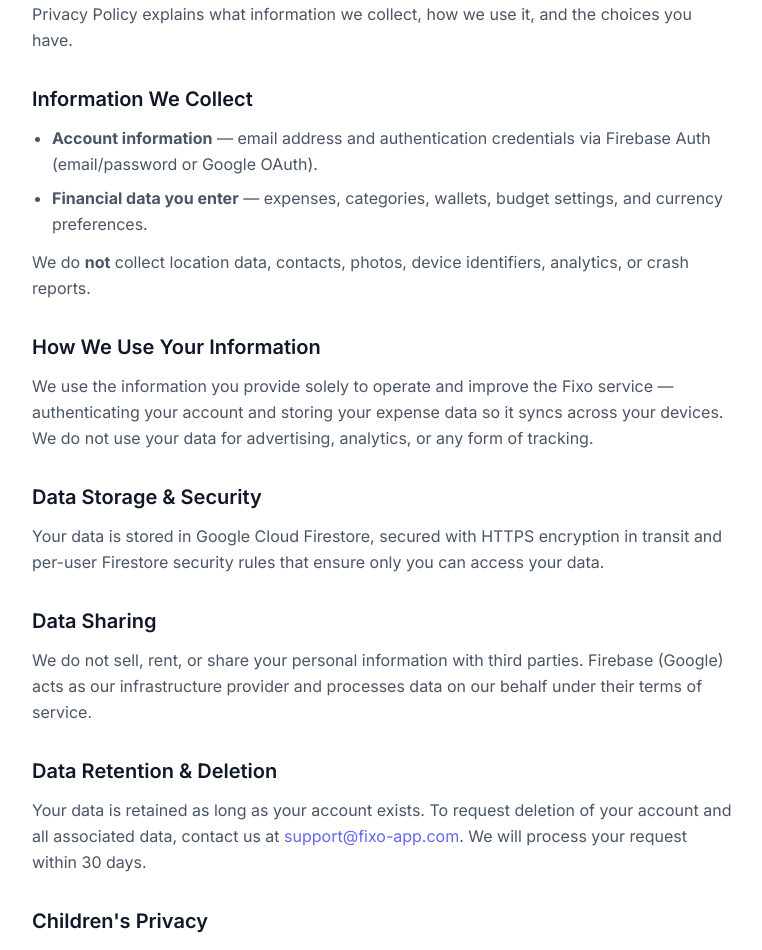
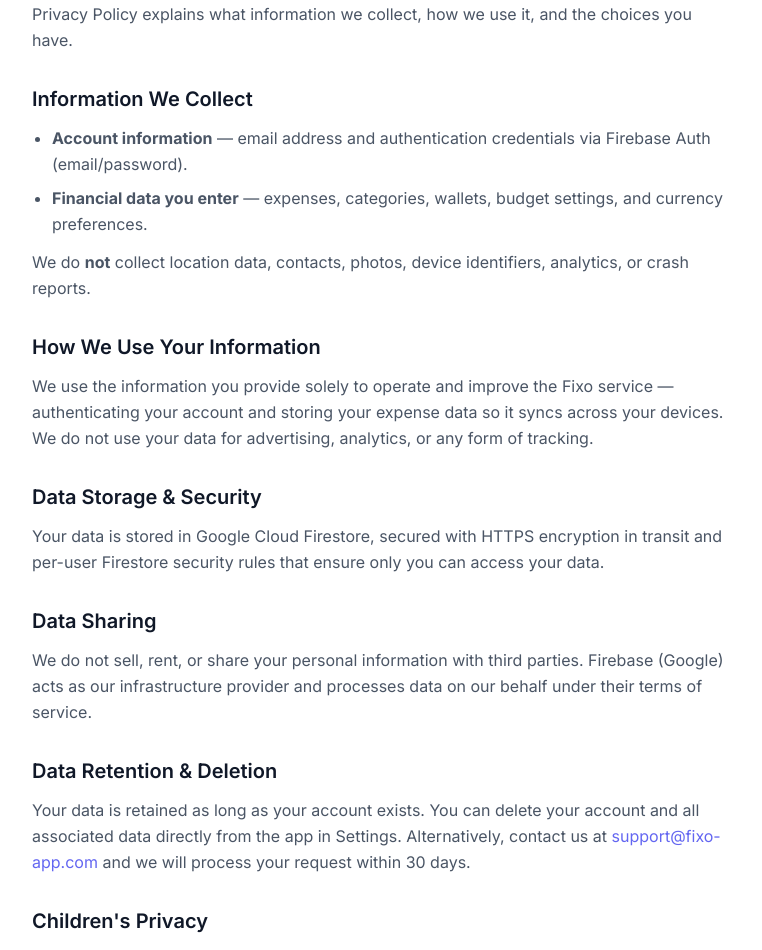
Before and after one commit to fixo-app-com/web, a React (Vite) app: page /privacy in a window 1280 px wide. Shown: the part 322-1272 px from the top of the page, without its empty margins (257-1019 px from the left). Built offline with nearby package versions, Linux system fonts and the light colour scheme.

Commit message:
change policy

```diff
--- a/src/components/AppPreview/AppPreview.tsx
+++ b/src/components/AppPreview/AppPreview.tsx
@@ -166,10 +166,7 @@
         ))}
       </div>
       <div className="flex justify-end mt-6">
-        <div className="bg-fixo-500 rounded-full px-4 py-2 flex items-center gap-1">
-          <span className="text-white text-sm font-semibold leading-none">
-            +
-          </span>
+        <div className="bg-fixo-500 rounded-full px-4 py-2 flex items-center">
           <span className="text-white text-[10px] font-semibold">
             Add wallet
           </span>
--- a/src/pages/PrivacyPolicyPage.tsx
+++ b/src/pages/PrivacyPolicyPage.tsx
@@ -30,8 +30,7 @@
             <ul className="list-disc pl-5 text-gray-600 leading-relaxed space-y-2">
               <li>
                 <strong>Account information</strong> — email address and
-                authentication credentials via Firebase Auth (email/password or
-                Google OAuth).
+                authentication credentials via Firebase Auth (email/password).
               </li>
               <li>
                 <strong>Financial data you enter</strong> — expenses, categories,
@@ -81,15 +80,16 @@
               Data Retention &amp; Deletion
             </h2>
             <p className="text-gray-600 leading-relaxed">
-              Your data is retained as long as your account exists. To request
-              deletion of your account and all associated data, contact us at{" "}
+              Your data is retained as long as your account exists. You can
+              delete your account and all associated data directly from the
+              app in Settings. Alternatively, contact us at{" "}
               <a
                 href="mailto:support@fixo-app.com"
                 className="text-fixo-500 hover:underline"
               >
                 support@fixo-app.com
-              </a>
-              . We will process your request within 30 days.
+              </a>{" "}
+              and we will process your request within 30 days.
             </p>
           </section>
 
```
